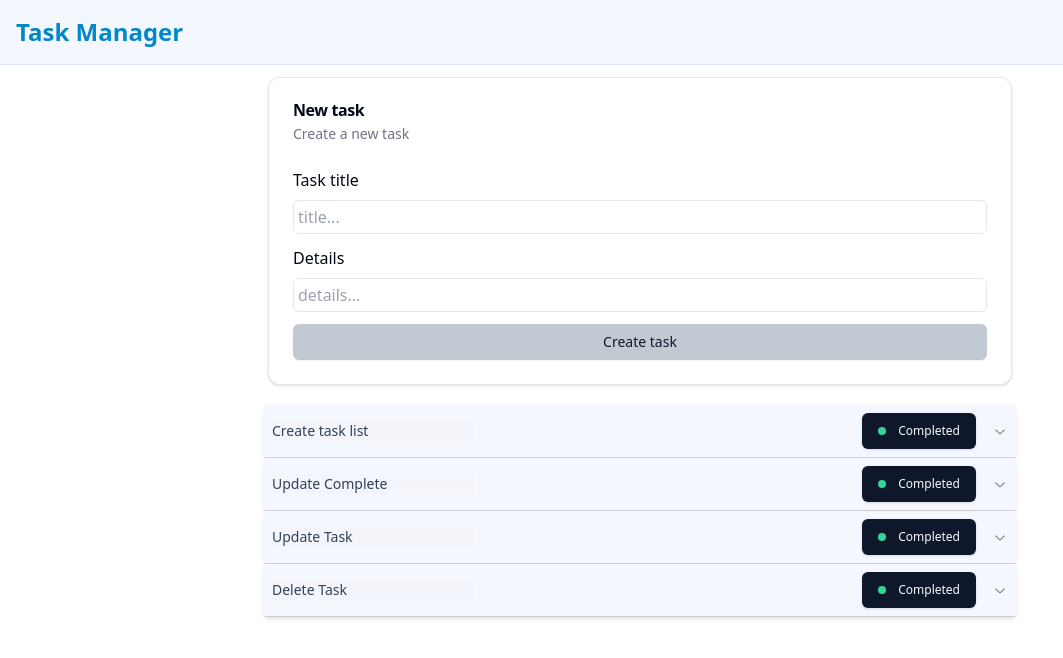
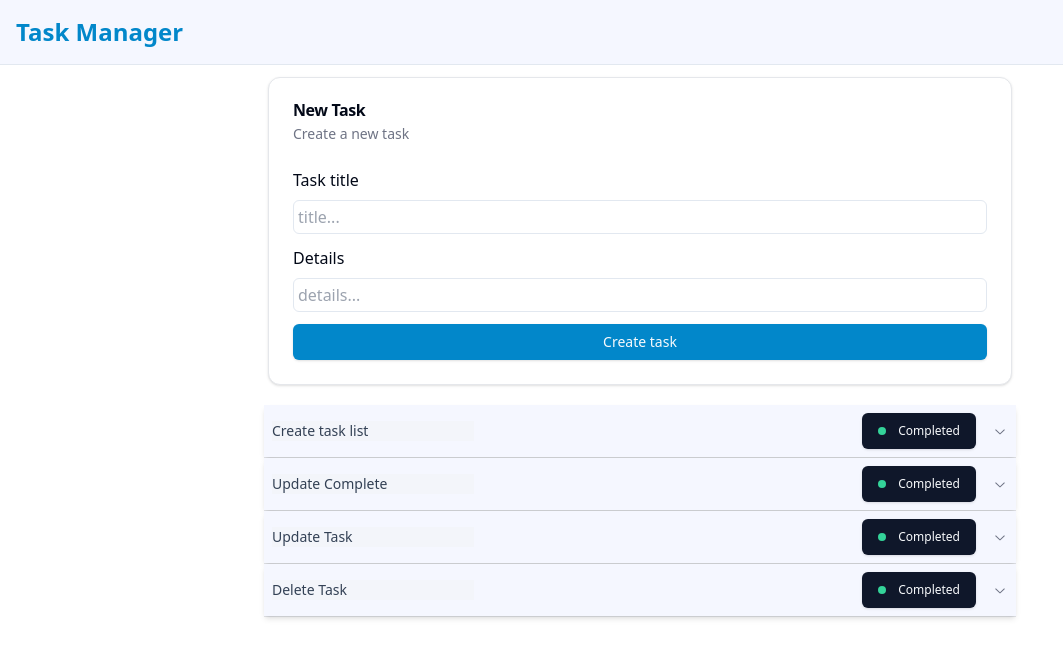
Before and after one commit to agomesd/purplebricks, a React (Vite) app: page / in a window 1280 px wide. Shown: the top 658 px of the page, without its empty margins (0-1063 px from the left). Built offline with nearby package versions, Linux system fonts and the light colour scheme.

Commit message:
Change colour of create task button

```diff
--- a/src/components/add-task-card.tsx
+++ b/src/components/add-task-card.tsx
@@ -40,7 +40,7 @@ export function AddTaskCard({ onCreate }: AddTaskCardProps) {
   return (
     <Card className="m-3">
       <CardHeader>
-        <CardTitle>New task</CardTitle>
+        <CardTitle>New Task</CardTitle>
         <CardDescription>Create a new task</CardDescription>
         {errors.map((error) => (
           <span className="text-destructive">{error}</span>
@@ -69,7 +69,10 @@ export function AddTaskCard({ onCreate }: AddTaskCardProps) {
             onChange={(e) => updateNewTask(e.target.value, "details")}
           />
         </div>
-        <Button variant={"secondary"} onClick={createTask}>
+        <Button
+          className="bg-accent text-accent-foreground"
+          onClick={createTask}
+        >
           Create task
         </Button>
       </CardContent>
```
